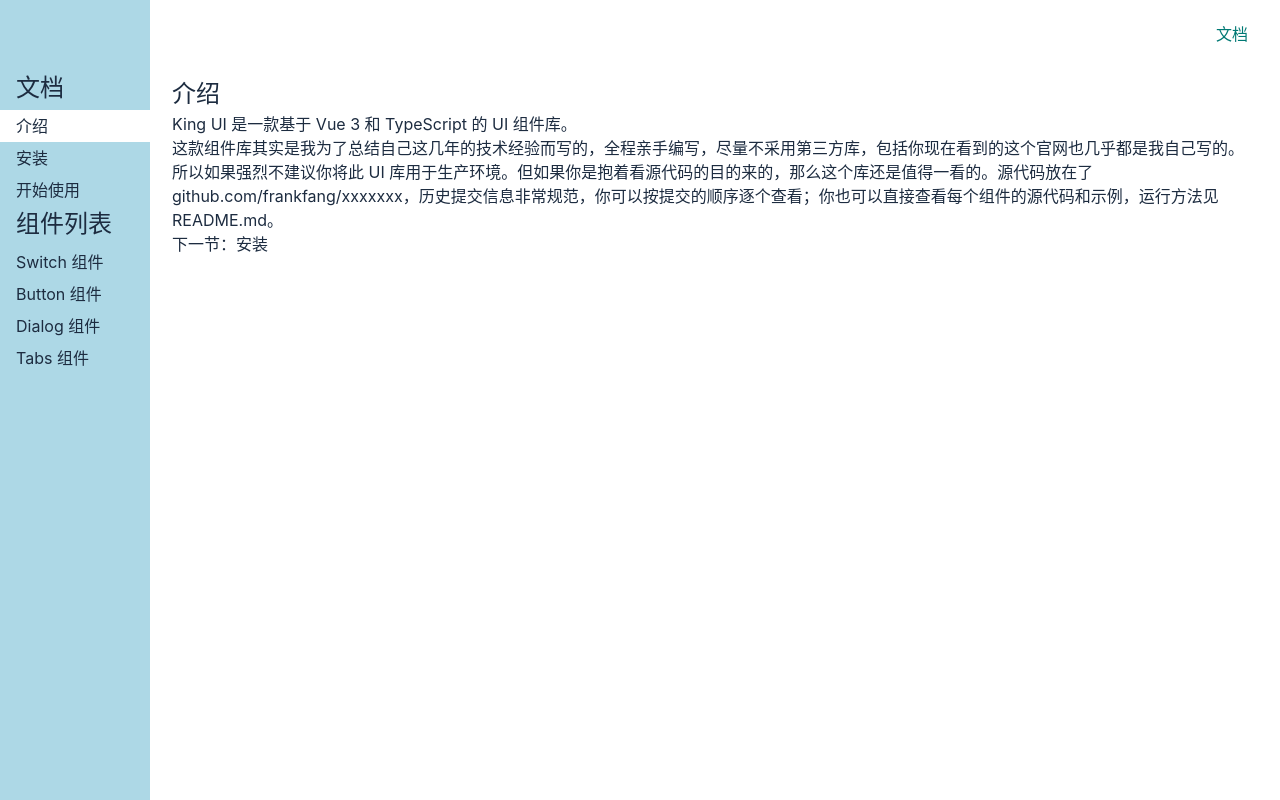
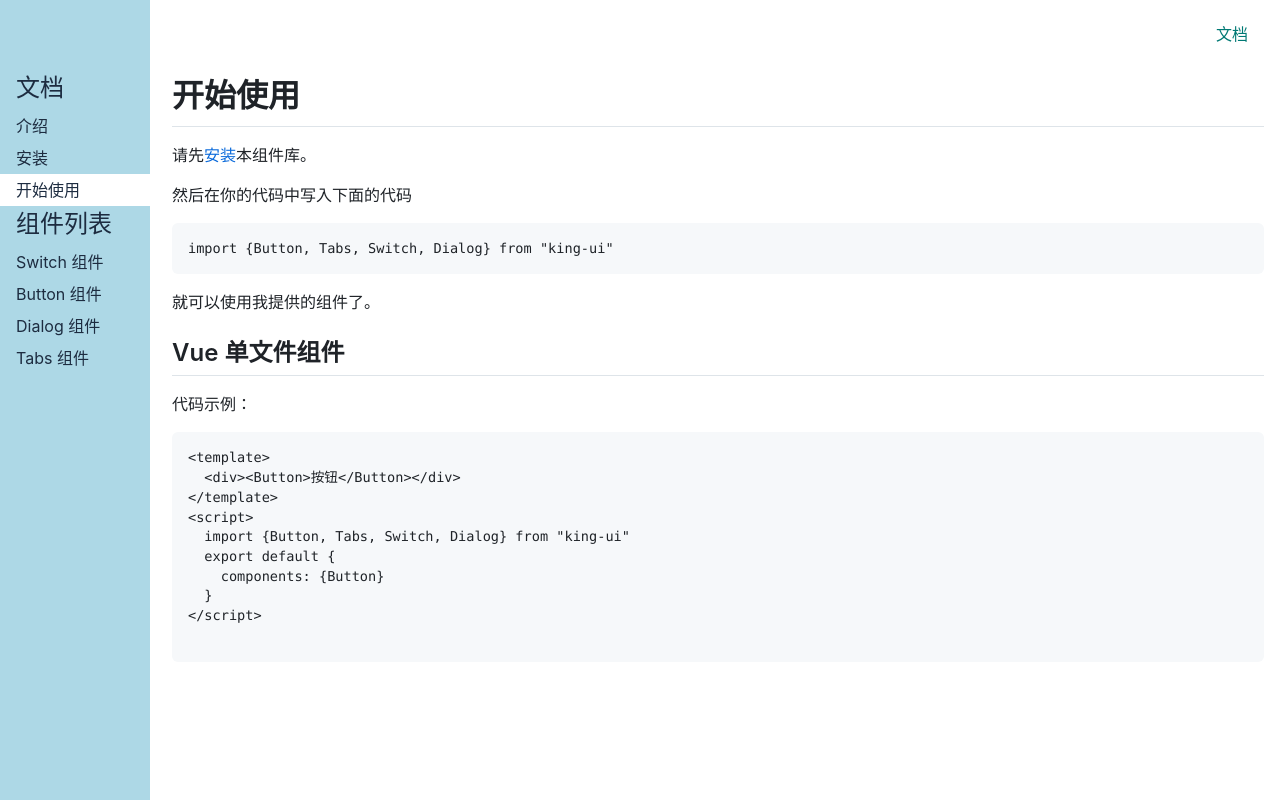
Before and after one commit to 332862394/jl-vue3-ui, a Vue app: page /#/doc/get-started in a window 1280 px wide. Before the commit this address led to /#/doc/intro. Built offline with nearby package versions, Linux system fonts and the light colour scheme.

Commit message:
引入github样式

```diff
--- a/package.json
+++ b/package.json
@@ -7,6 +7,7 @@
     "preview": "vite preview"
   },
   "dependencies": {
+    "github-markdown-css": "^5.1.0",
     "sass": "^1.45.2",
     "vue": "^3.2.25",
     "vue-router": "^4.0.12"
--- a/src/main.ts
+++ b/src/main.ts
@@ -4,6 +4,7 @@ import './index.scss'
 import App from './App.vue'
 
 import { router } from './router'
+import 'github-markdown-css'
 const app = createApp(App)
 app.use(router)
 app.mount('#app')
--- a/src/views/GetStarted.vue
+++ b/src/views/GetStarted.vue
@@ -1,5 +1,5 @@
 <template>
-  <article>
+  <article class="markdown-body">
     <h1>开始使用</h1>
 
     <p>请先<a href="#/doc/install">安装</a>本组件库。</p>
--- a/src/views/Install.vue
+++ b/src/views/Install.vue
@@ -1,5 +1,5 @@
 <template>
-  <article>
+  <article class="markdown-body">
     <h1>安装</h1>
     <p>打开终端运行下列命令：</p>
     <pre><code>npm install king-ui</code></pre>
--- a/src/views/Intro.vue
+++ b/src/views/Intro.vue
@@ -1,5 +1,5 @@
 <template>
-  <article>
+  <article class="markdown-body">
     <h1>介绍</h1>
     <p>King UI 是一款基于 Vue 3 和 TypeScript 的 UI 组件库。</p>
     <p>
```
Also changed, not shown: 1 other file (tests, documents, lock files or other folders).
